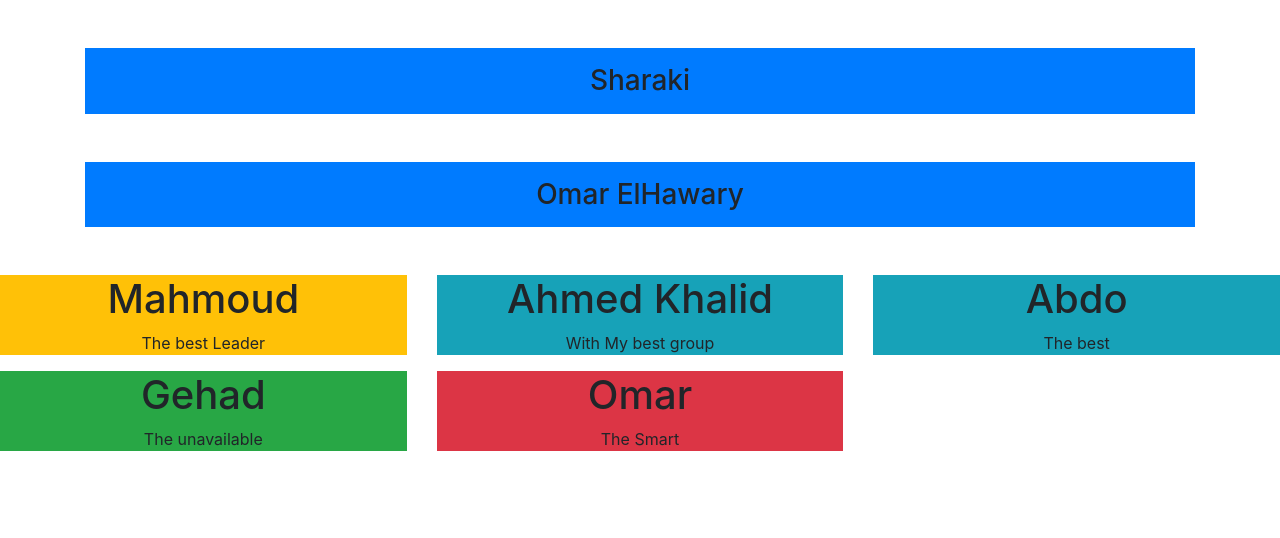
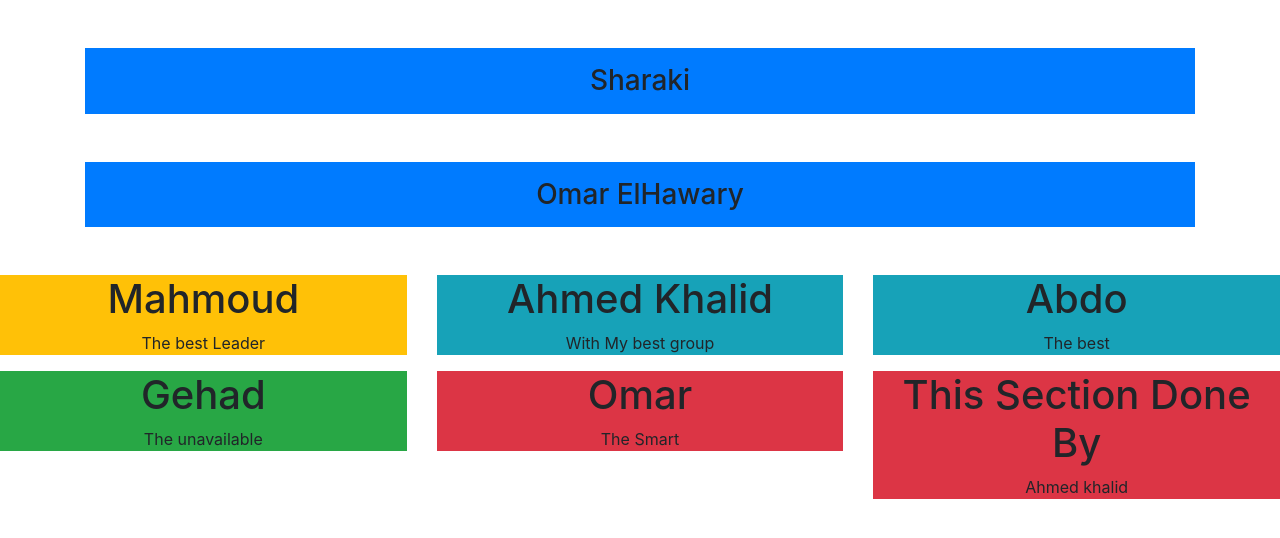
Before and after one commit to sharaki/Test-Route, a plain HTML site: page index.html in a window 1280 px wide. Drawn offline with Linux system fonts and the light colour scheme.

Commit message:
Update index.html

```diff
--- a/index.html
+++ b/index.html
@@ -82,6 +82,15 @@
                     </div>
 
                 </div>
+                <div class="col-md-4 ">
+
+                    <div class="member text-center bg-danger ">
+
+                        <h1> This Section Done By </h1>
+                        <p>Ahmed khalid</p>
+                    </div>
+
+                </div>
             </div>
         </div>
     </section>
```
